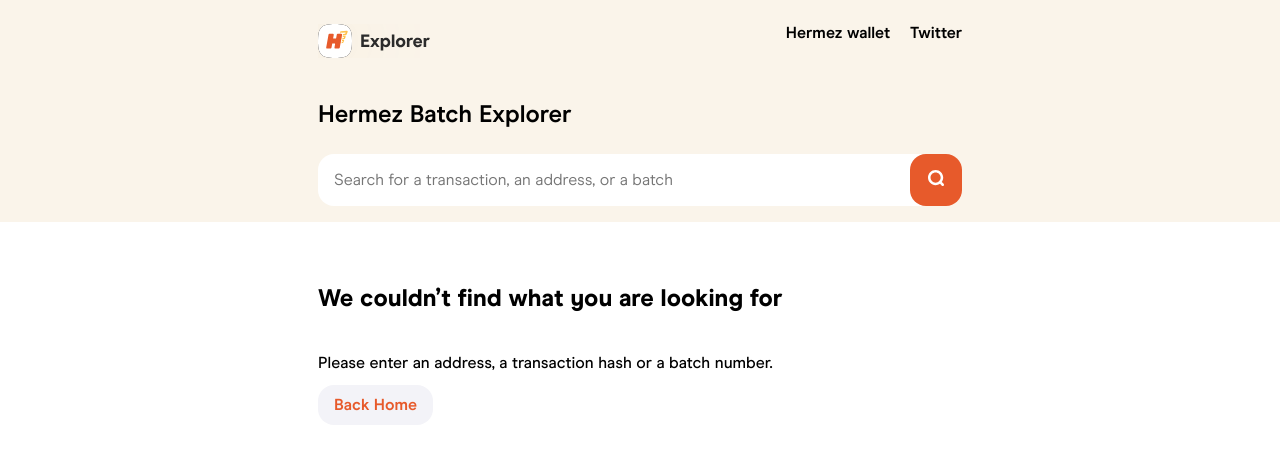
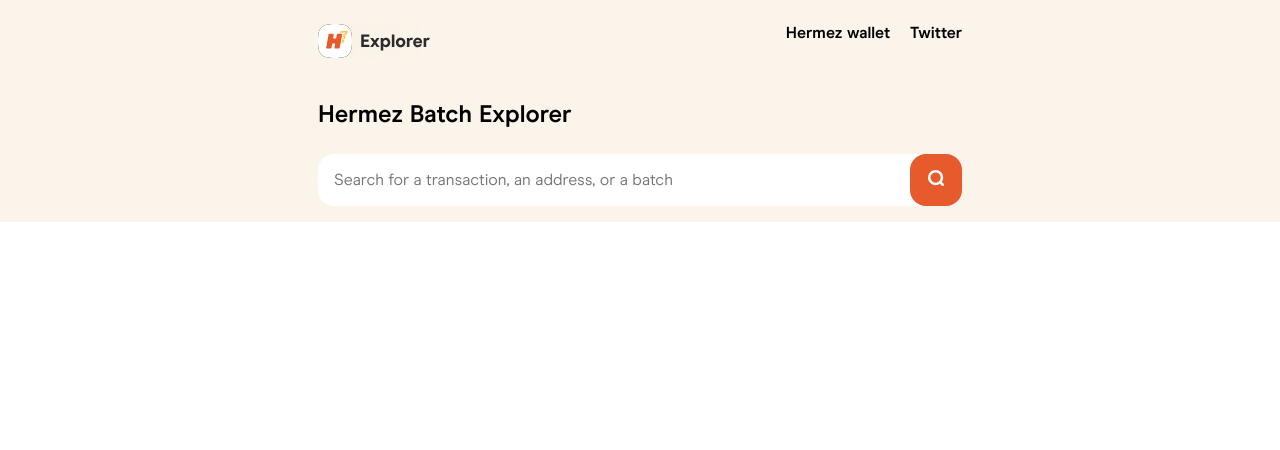
Before and after one commit to hermeznetwork/batch-explorer, a React (Create React App) app: page /search-error in a window 1280 px wide. Shown: the top 450 px of the page. Built offline with nearby package versions, Linux system fonts and the light colour scheme.

Commit message:
adding accIndex as a search term; adding searchTerm to the error page; naming refactor;

```diff
--- a/src/routing/routes.js
+++ b/src/routing/routes.js
@@ -38,7 +38,7 @@
     component: TokenAccount
   },
   {
-    path: '/search-error',
+    path: '/search-error/:searchTerm',
     component: SearchError
   }
 ]
--- a/src/views/search-error/search-error.view.jsx
+++ b/src/views/search-error/search-error.view.jsx
@@ -1,18 +1,19 @@
 import React from 'react'
-import { Link } from 'react-router-dom'
+import { Link, useParams } from 'react-router-dom'
 
 import Container from '../shared/container/container.view'
 import Title from '../shared/title/title'
 import useSearchErrorStyles from './search-error.styles'
 
-function Search () {
+function SearchError () {
   const classes = useSearchErrorStyles()
+  const { searchTerm } = useParams()
 
   return (
     <div className={classes.root}>
       <Container disableTopGutter>
         <div className={classes.wrapper}>
-          <Title>We couldn’t find what you are looking for</Title>
+          <Title>We couldn't find "{searchTerm}"</Title>
           <div>Please enter an address, a transaction hash or a batch number.</div>
           <div className={classes.backButtonWrapper}>
             <Link to='/' className={classes.backButton}>Back Home</Link>
@@ -23,4 +24,4 @@
   )
 }
 
-export default Search
+export default SearchError
--- a/src/views/search/search.view.jsx
+++ b/src/views/search/search.view.jsx
@@ -16,6 +16,7 @@
   const bjjAddressPattern = new RegExp('^hez:[A-Za-z0-9_-]{44}$')
   const batchNumPattern = new RegExp('^[0-4]?\\d{0,9}$')
   const transactionIdPattern = new RegExp('^0x00[a-fA-F0-9]{22}|^0x01[a-fA-F0-9]{22}|^0x02[a-fA-F0-9]{22}$')
+  const accountIndexPattern = new RegExp('^hez:[a-zA-Z0-9]{3}:[0-9]{0,9}$')
 
   function handleSearch () {
     if (hezEthereumAddressPattern.test(searchTerm) || bjjAddressPattern.test(searchTerm)) {
@@ -26,8 +27,10 @@
       changeRoute(`/transaction/${searchTerm}`)
     } else if (ethereumAddressPattern.test(searchTerm)) {
       changeRoute(`/coordinator/${searchTerm}`)
+    } else if (accountIndexPattern.test(searchTerm)) {
+      changeRoute(`/token-account/${searchTerm}`)
     } else {
-      changeRoute('/search-error')
+      changeRoute(`/search-error/${searchTerm}`)
     }
     setSearchTerm('')
   }
```
